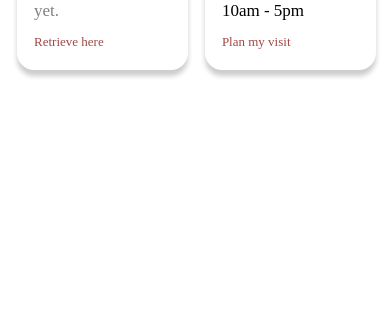
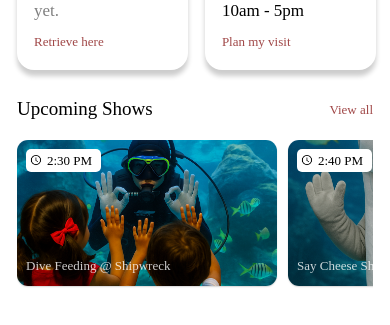
Before and after one commit to paingpyaethu/UIDesignTest, a React Native app: screen / in a window 390 px wide. Shown: the part 519-844 px from the top of the page. Built offline with nearby package versions, Linux system fonts and the light colour scheme.

Commit message:
Add UpcomingShows component and integrate into HomeScreen; update ESLint rules and add upcoming shows data

```diff
--- /dev/null
+++ b/src/components/molecules/Home/UpcomingShows/UpcomingShowItem/UpcomingShowItem.tsx
@@ -0,0 +1,56 @@
+import React from 'react';
+import {Image, ImageBackground, StyleSheet, View} from 'react-native';
+import {ThemedCard, ThemedText} from '@/components/atoms';
+import {upcomingShows} from '@/constants/dummy';
+import {colors, config, Images} from '@/theme';
+import {scaled} from '@/utils/helper';
+
+const UpcomingShowItem = ({item}: {item: (typeof upcomingShows)[0]}) => {
+  return (
+    <ThemedCard cardContainerStyle={styles.cardContainerStyle}>
+      <ImageBackground source={item.image} style={styles.image}>
+        <View style={styles.contentContainer}>
+          <View style={styles.timeRow}>
+            <Image
+              source={Images.SHOWTIME}
+              style={{...scaled(20)}}
+              resizeMode="contain"
+            />
+            <ThemedText>{item.time}</ThemedText>
+          </View>
+          <View style={{flex: 1, justifyContent: 'flex-end'}}>
+            <ThemedText color="white" opacity={0.8}>
+              {item.title}
+            </ThemedText>
+          </View>
+        </View>
+      </ImageBackground>
+    </ThemedCard>
+  );
+};
+
+export default UpcomingShowItem;
+
+const styles = StyleSheet.create({
+  cardContainerStyle: {
+    width: scaled(250).width,
+    marginBottom: config.spacing[20],
+  },
+  timeRow: {
+    width: '31%',
+    flexDirection: 'row',
+    alignItems: 'center',
+    backgroundColor: colors.white,
+    borderRadius: config.spacing[4],
+  },
+  image: {
+    width: '100%',
+    height: config.spacing[140],
+    borderRadius: config.spacing[10],
+    overflow: 'hidden',
+  },
+  contentContainer: {
+    flex: 1,
+    padding: config.spacing[8],
+  },
+});
--- /dev/null
+++ b/src/components/molecules/Home/UpcomingShows/UpcomingShows.tsx
@@ -0,0 +1,49 @@
+import React from 'react';
+import {FlatList, StyleSheet, TouchableOpacity, View} from 'react-native';
+import UpcomingShowItem from './UpcomingShowItem/UpcomingShowItem';
+import {ThemedText} from '@/components/atoms';
+import {upcomingShows} from '@/constants/dummy';
+import {config} from '@/theme';
+
+const UpcomingShows = () => {
+  const renderItem = ({item}: {item: (typeof upcomingShows)[0]}) => (
+    <UpcomingShowItem item={item} />
+  );
+
+  return (
+    <View style={styles.container}>
+      <View style={styles.sectionHeader}>
+        <ThemedText size="fs_18">Upcoming Shows</ThemedText>
+        <TouchableOpacity>
+          <ThemedText color="primary">View all</ThemedText>
+        </TouchableOpacity>
+      </View>
+      <FlatList
+        data={upcomingShows}
+        renderItem={renderItem}
+        keyExtractor={item => item.id}
+        horizontal
+        showsHorizontalScrollIndicator={false}
+        contentContainerStyle={{
+          paddingBottom: config.spacing[20],
+          gap: config.spacing[10],
+          // paddingLeft: config.spacing[10],
+        }}
+      />
+    </View>
+  );
+};
+
+export default UpcomingShows;
+
+const styles = StyleSheet.create({
+  container: {
+    paddingTop: config.spacing[24],
+  },
+  sectionHeader: {
+    flexDirection: 'row',
+    justifyContent: 'space-between',
+    alignItems: 'center',
+    marginBottom: config.spacing[16],
+  },
+});
--- a/src/components/molecules/index.ts
+++ b/src/components/molecules/index.ts
@@ -1,2 +1,3 @@
 export {default as Categories} from './Home/Categories/Categories';
 export {default as Tickets} from './Home/Tickets/Tickets';
+export {default as UpcomingShows} from './Home/UpcomingShows/UpcomingShows';
--- a/src/constants/dummy.ts
+++ b/src/constants/dummy.ts
@@ -16,4 +16,26 @@ const categories: CategoryType[] = [
   {id: '6', label: 'Meet & Greets', image: Images.MEET_AND_GREETS},
 ];
 
-export {categories};
+export type UpcomingShowType = {
+  id: string;
+  time: string;
+  title: string;
+  image: ImageSourcePropType | undefined;
+};
+
+const upcomingShows: UpcomingShowType[] = [
+  {
+    id: '1',
+    time: '2:30 PM',
+    title: 'Dive Feeding @ Shipwreck',
+    image: Images.SHOW1,
+  },
+  {
+    id: '2',
+    time: '2:40 PM',
+    title: 'Say Cheese Shark',
+    image: Images.SHOW2,
+  },
+];
+
+export {categories, upcomingShows};
--- a/src/screens/Home/HomeScreen.tsx
+++ b/src/screens/Home/HomeScreen.tsx
@@ -1,6 +1,6 @@
 import React from 'react';
 import {View, Image, ScrollView, StyleSheet} from 'react-native';
-import {Categories, Tickets} from '@/components/molecules';
+import {Categories, Tickets, UpcomingShows} from '@/components/molecules';
 import {colors, config, Images} from '@/theme';
 
 const HomeScreen = () => {
@@ -19,6 +19,9 @@ const HomeScreen = () => {
 
         {/* Tickets Section */}
         <Tickets />
+
+        {/* Upcoming Shows Section */}
+        <UpcomingShows />
       </ScrollView>
     </View>
   );
--- a/src/theme/images.ts
+++ b/src/theme/images.ts
@@ -3,6 +3,7 @@ export enum Images {
   BANNER = require('@/assets/images/banner.png'),
   SHOW1 = require('@/assets/images/show1.png'),
   SHOW2 = require('@/assets/images/show2.png'),
+  SHOWTIME = require('@/assets/images/show_time.png'),
   MAP = require('@/assets/images/categories/map.png'),
   INHABITANTS = require('@/assets/images/categories/inhabitants.png'),
   SHOWS = require('@/assets/images/categories/shows.png'),
```
Also changed, not shown: .eslintrc.js, src/assets/images/show_time.png (added).
